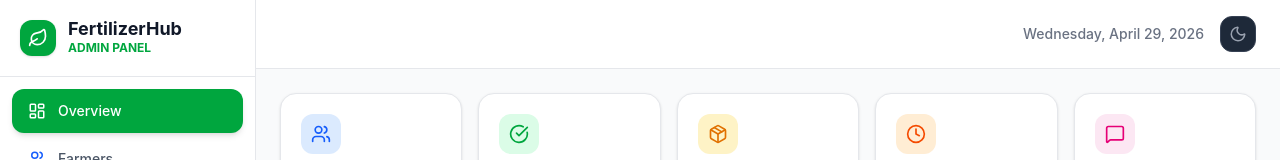
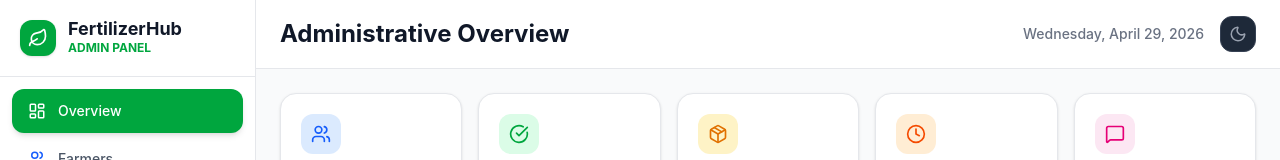
Before and after one commit to feyyu120/fertilizer-distribution, a React (Vite) app in the folder web/: page /admin in a window 1280 px wide. Shown: the top 160 px of the page. Built offline with nearby package versions, Linux system fonts and the light colour scheme; no server answers.

Commit message:
Fix TS build errors: missing tabTitles and invalid crossOrigin prop

```diff
--- a/web/src/pages/AdminDashboard.tsx
+++ b/web/src/pages/AdminDashboard.tsx
@@ -42,9 +42,14 @@ const AdminDashboard = () => {
   const handleNav = (tab: Tab) => { setActiveTab(tab); setSidebarOpen(false); };
 
   const tabTitles: Record<Tab, string> = {
-    fertilizers: 'Fertilizer Inventory', orders: 'Order Management',
-    seasons: 'Agricultural Seasons', suppliers: 'Supplier Management',
-    news: 'News & Posts', messages: 'Support Messages',
+    overview: 'Administrative Overview',
+    farmers: 'Farmer Directory',
+    fertilizers: 'Fertilizer Inventory',
+    orders: 'Order Management',
+    seasons: 'Agricultural Seasons',
+    suppliers: 'Supplier Management',
+    news: 'News & Posts',
+    messages: 'Support Messages',
     about: 'Site Information (AI Context)',
   };
 
--- a/web/src/pages/Home.tsx
+++ b/web/src/pages/Home.tsx
@@ -44,7 +44,6 @@ const Home = () => {
                         transition={{ duration: 1.2 }}
                         className="absolute inset-0 bg-cover bg-center before:content-[''] before:absolute before:inset-"
                         style={{ backgroundImage: `url(${heroImages[currentImage]})` }}
-                        crossOrigin="anonymous"
                     />
                 </AnimatePresence>
 
```
